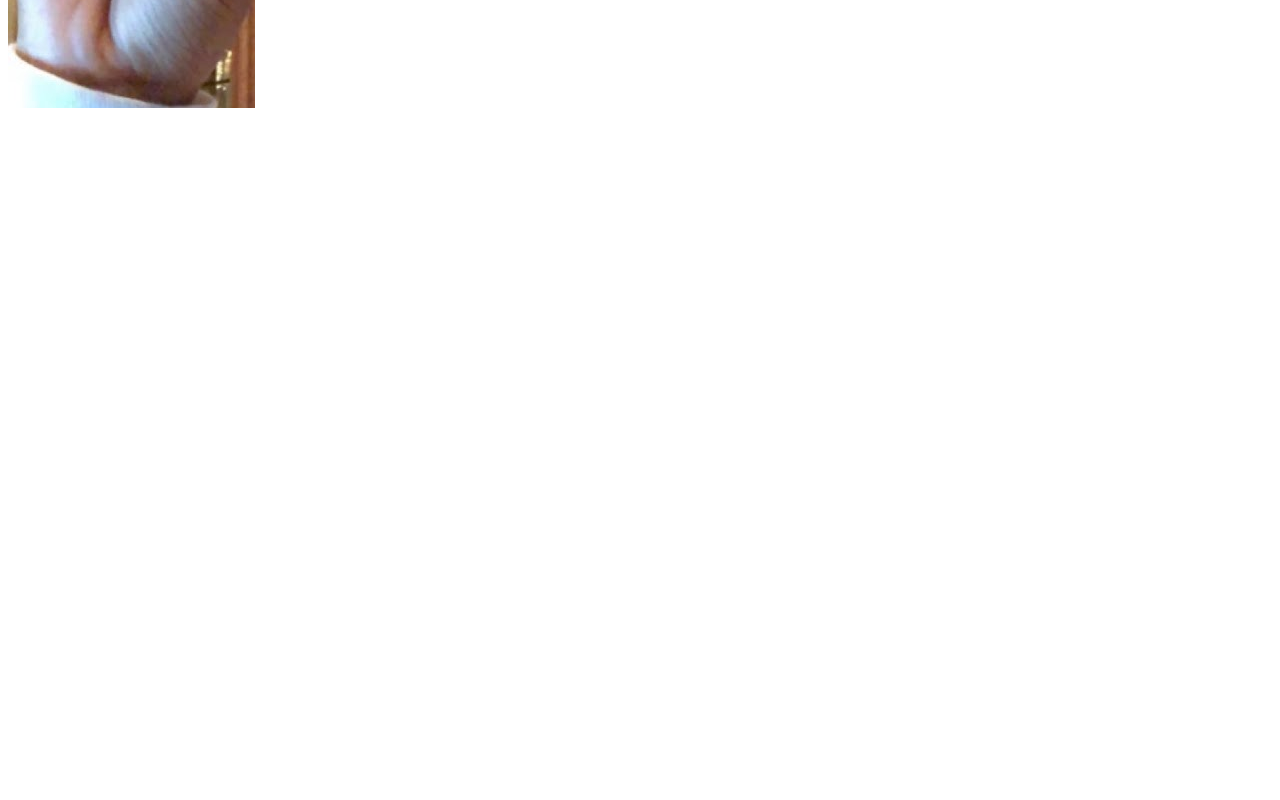
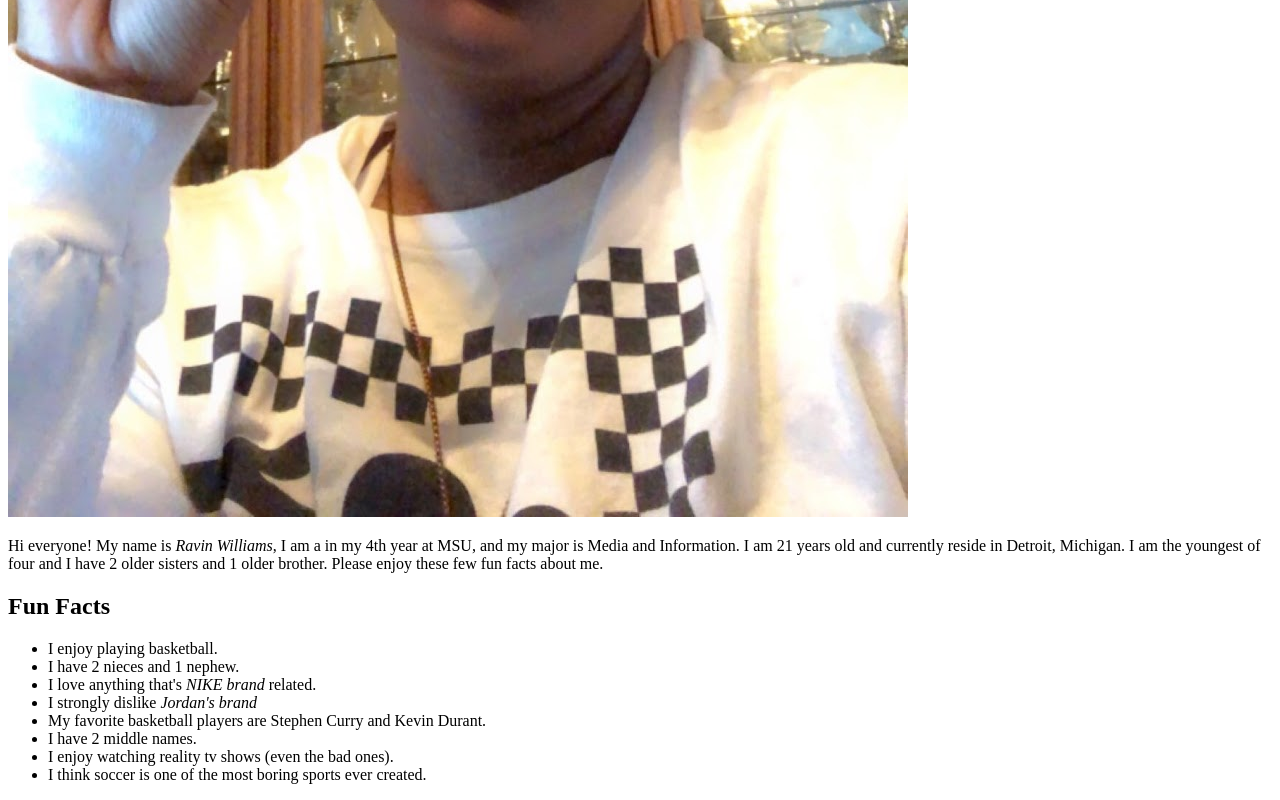
Before and after one commit to RavinW/mi349_blog, a plain HTML site: page about.html in a window 1280 px wide. Shown: the part 1163-1963 px from the top of the page. Before the commit the page ends 1927 px from the top, so only its background shows below. Drawn offline with Linux system fonts and the light colour scheme.

```diff
--- a/about.html
+++ b/about.html
@@ -12,18 +12,20 @@
 
        <p>Hi everyone! My name is <em>Ravin Williams</em>, I am a in my 4th year at MSU, and my major is Media and Information.
         I am 21 years old and currently reside in Detroit, Michigan. I am the youngest of four and I have 2 older sisters and 1 older brother.
-        Here are a few fun facts about me.
+        Please enjoy these few fun facts about me.
        </p>
 
         <h2 id="fun-facts">Fun Facts</h2>
         <ul class="burndown">
             <!-- You can not have a ul w/out li -->
-            <li>I enjoy playing basketball</li>
-           <li>I have 2 nieces and 1 nephew</li>
-           <li>I love NIKE but have a strong dislike for Jordan</li>
-           <li>My favorite basketball players are Stephen Curry and Kevin Durant</li>
-           <li>I have 2 middle names</li>
-           <li>My oldest sister Ashley is my favorit sibling</li>
+            <li>I enjoy playing basketball.</li>
+           <li>I have 2 nieces and 1 nephew.</li>
+           <li>I love anything that's <em>NIKE brand</em> related.</li>
+           <li>I strongly dislike <em>Jordan's brand </em></li>
+           <li>My favorite basketball players are Stephen Curry and Kevin Durant.</li>
+           <li>I have 2 middle names.</li>
+           <li>I enjoy watching reality tv shows (even the bad ones). </li>
+           <li>I think soccer is one of the most boring sports ever created.</li>
        </ul>
 
 </body>
```
Also changed, not shown: index.html (+5 -4 lines).
